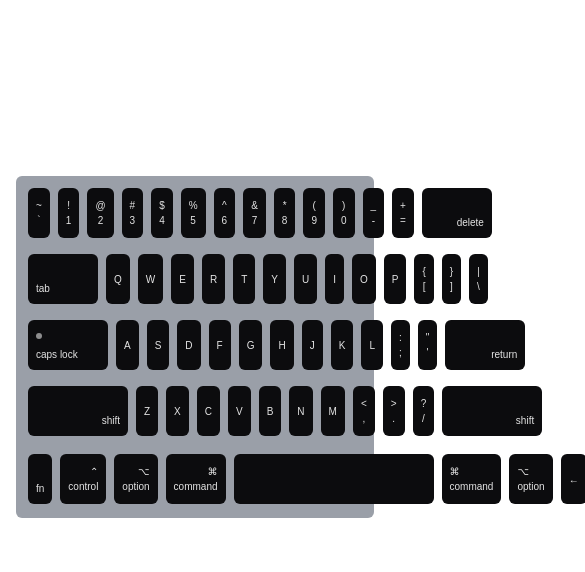
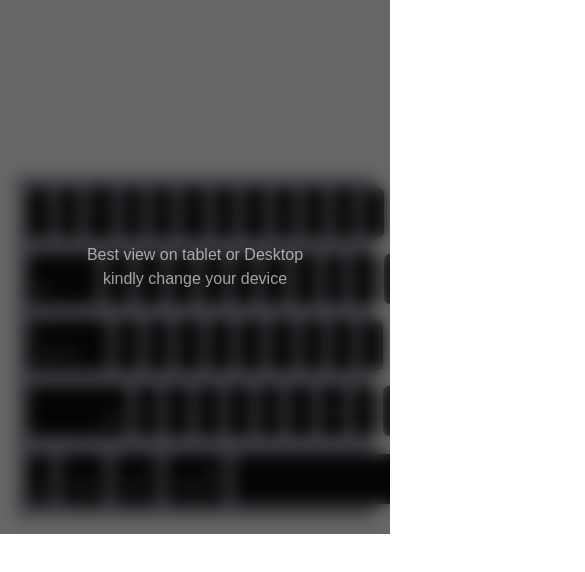
Before and after one commit to nikhil969rockss/Mackbook-keyboard, a Next.js app: page / in a window 390 px wide. Shown: the top 572 px of the page, 585 px wide, since content can reach past the window. Built offline with nearby package versions, Linux system fonts and the light colour scheme.

Commit message:
added overlay for smaller devices

```diff
--- a/src/app/page.tsx
+++ b/src/app/page.tsx
@@ -16,9 +16,11 @@ import { useEffect, useState } from "react";
 export default function Home() {
   const [pressedKeys, setPressedKeys] = useState<string[]>([]);
 
+  const [overlay, setOverlay] = useState(false);
+
   useEffect(() => {
+    if (overlay) return;
     const handleKeyDown = (e: globalThis.KeyboardEvent) => {
-
       if (e.key.toLowerCase() === "tab") {
         e.preventDefault(); // Prevent default tab behavior
       }
@@ -75,10 +77,29 @@ export default function Home() {
       window.removeEventListener("keyup", handleKeyUp);
     };
   }, []);
+  useEffect(() => {
+    const addOverlay = async () => {
+      if (window.innerWidth < 768) {
+        console.log("chala");
+        setOverlay(true);
+        return;
+      }
+      setOverlay(false);
+    };
+    window.addEventListener("resize", addOverlay);
+    addOverlay();
+    return () => window.removeEventListener("resize", addOverlay);
+  }, [overlay]);
 
   return (
-    <Container>
+    <Container className="relative">
       {/* //TODO: Add scrren here */}
+      {overlay && (
+        <div className="overlay absolute inset-0 flex items-center justify-center bg-black/60 text-center text-white/60 backdrop-blur-sm">
+          Best view on tablet or Desktop <br />
+          kindly change your device
+        </div>
+      )}
       <KeyboradLayout className="mt-40">
         <div className="flex items-center gap-2">
           {numberkeys.map((numberKey) => (
--- a/src/components/Container.tsx
+++ b/src/components/Container.tsx
@@ -9,7 +9,7 @@ type ContainerProps = {
 };
 const Container: React.FC<ContainerProps> = ({ children, className }) => {
   return (
-    <div className={`${cn("mx-auto max-w-6xl p-4", className)}`}>
+    <div className={`${cn("mx-auto p-4 sm:max-w-6xl overflow-x-hidden", className)}`}>
       {children}
     </div>
   );
```
